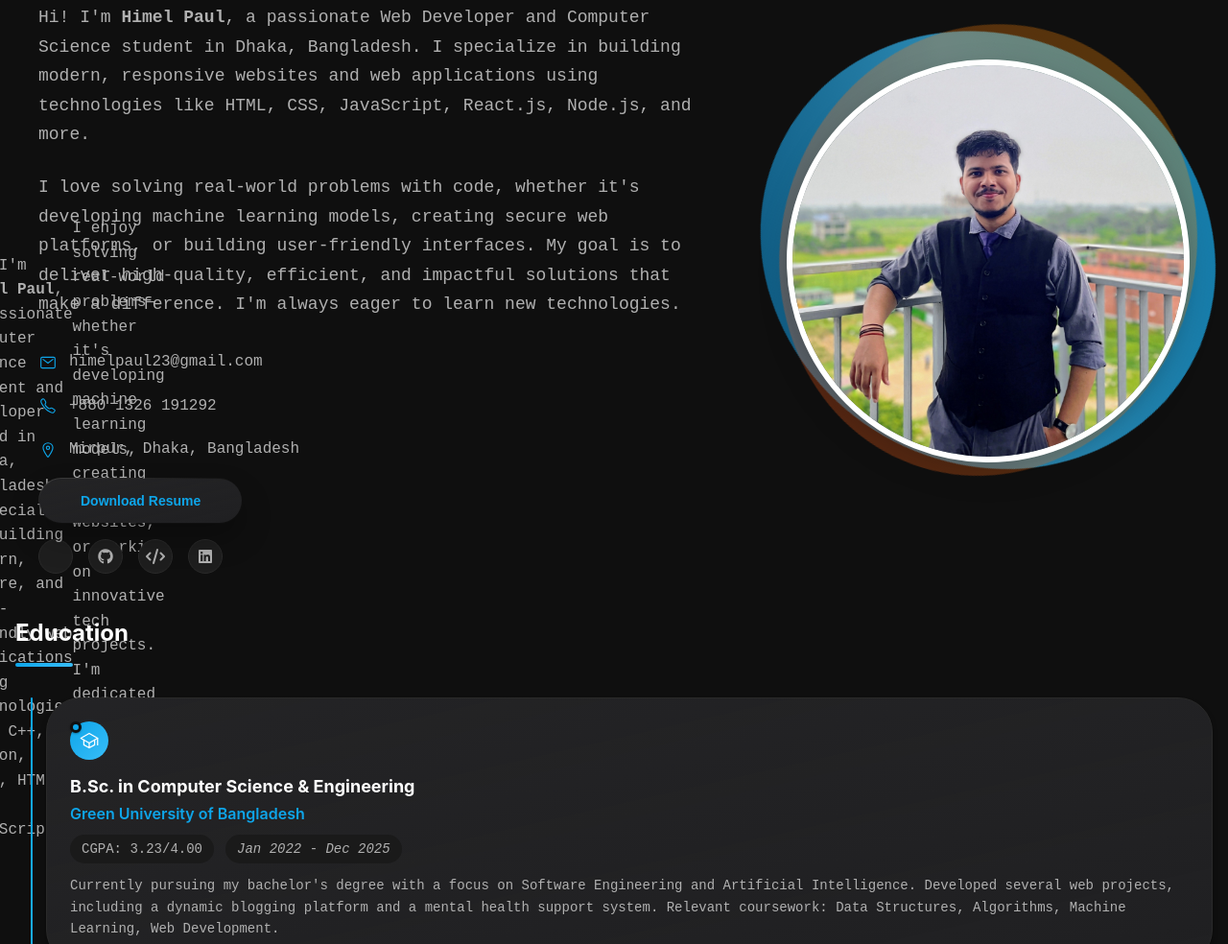
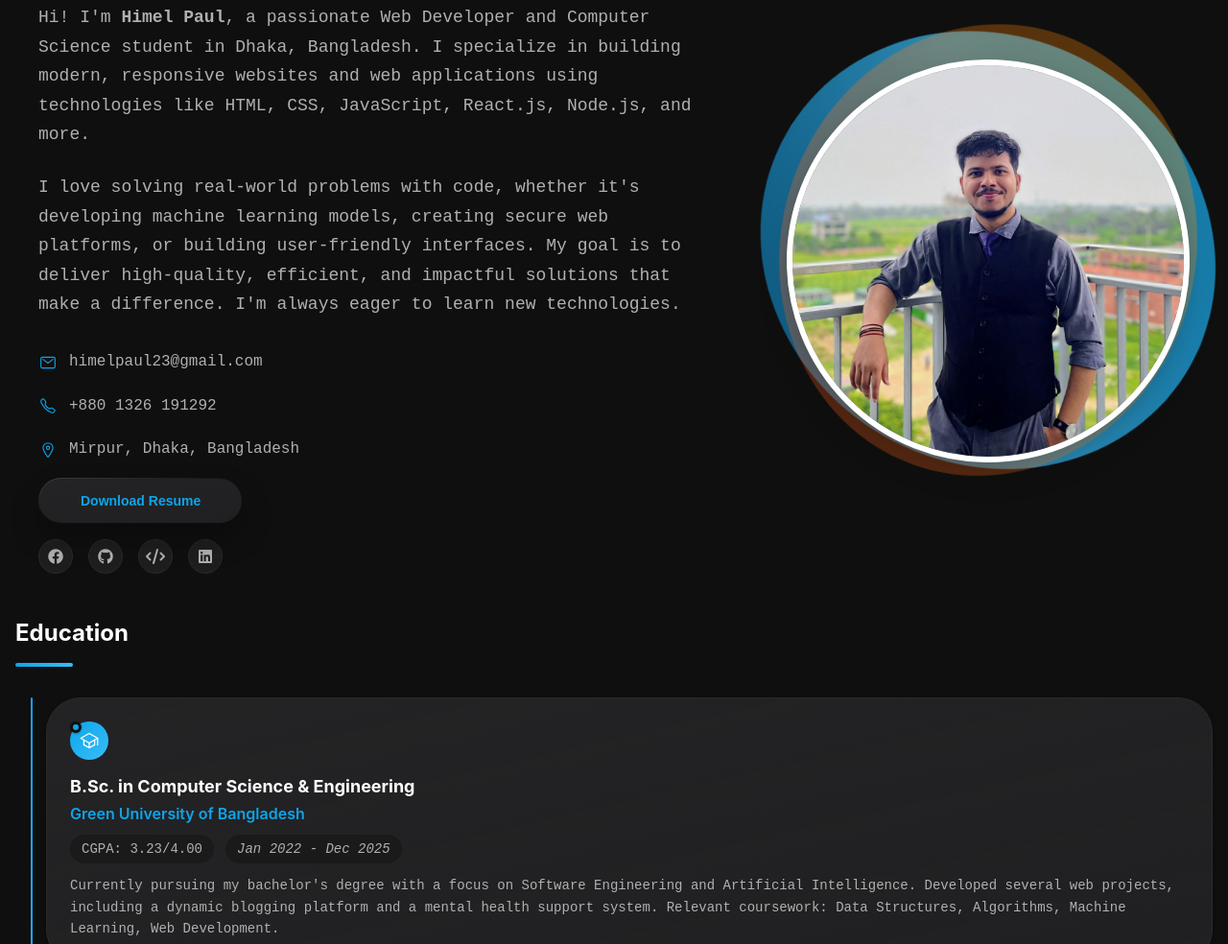
Before and after one commit to rexeslab23/rexeslab23.github.io, a plain HTML site: page index.html in a window 1280 px wide. Shown: the part 217-1201 px from the top of the page at 96% size. Drawn offline with nearby package versions, Linux system fonts and the light colour scheme.

Commit message:
UPDATED HTML

```diff
--- a/index.html
+++ b/index.html
@@ -93,20 +93,12 @@
             </div>
             <!-- Social Media Links -->
             <div class="hero-social">
-
                 <a href="https://www.facebook.com/rexeslab23" target="_blank" class="social-link" aria-label="Facebook">
                   <i class="fab fa-facebook"></i>
-                <p>
-                  Hi! I'm <strong>Himel Paul</strong>, a passionate Computer Science student and developer based in Dhaka, Bangladesh. I specialize in building modern, secure, and user-friendly web applications using technologies like C++, Python, Java, HTML, CSS, JavaScript.
-                </p>
-
-                <p>
-                  I enjoy solving real-world problems—whether it's developing machine learning models, creating dynamic websites, or working on innovative tech projects. I'm dedicated to continuous learning and delivering impactful solutions.
-                </p>
+                </a>
                 <a href="https://github.com/rexeslab23" target="_blank" class="social-link" aria-label="GitHub">
                   <i class="fab fa-github"></i>
                 </a>
-
                 <a href="https://leetcode.com/u/himelpaul_23/" target="_blank" class="social-link" aria-label="LeetCode">
                   <i class="fas fa-code"></i>
                 </a>
```
